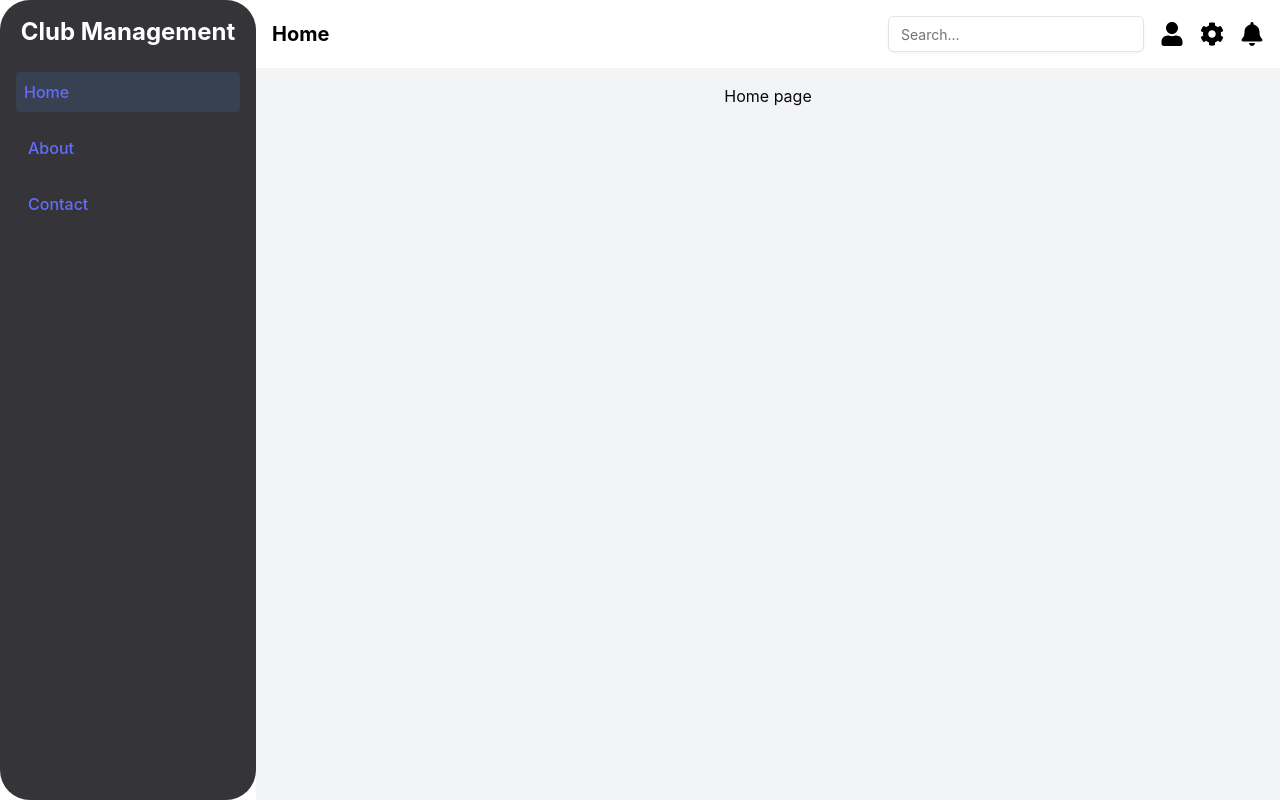
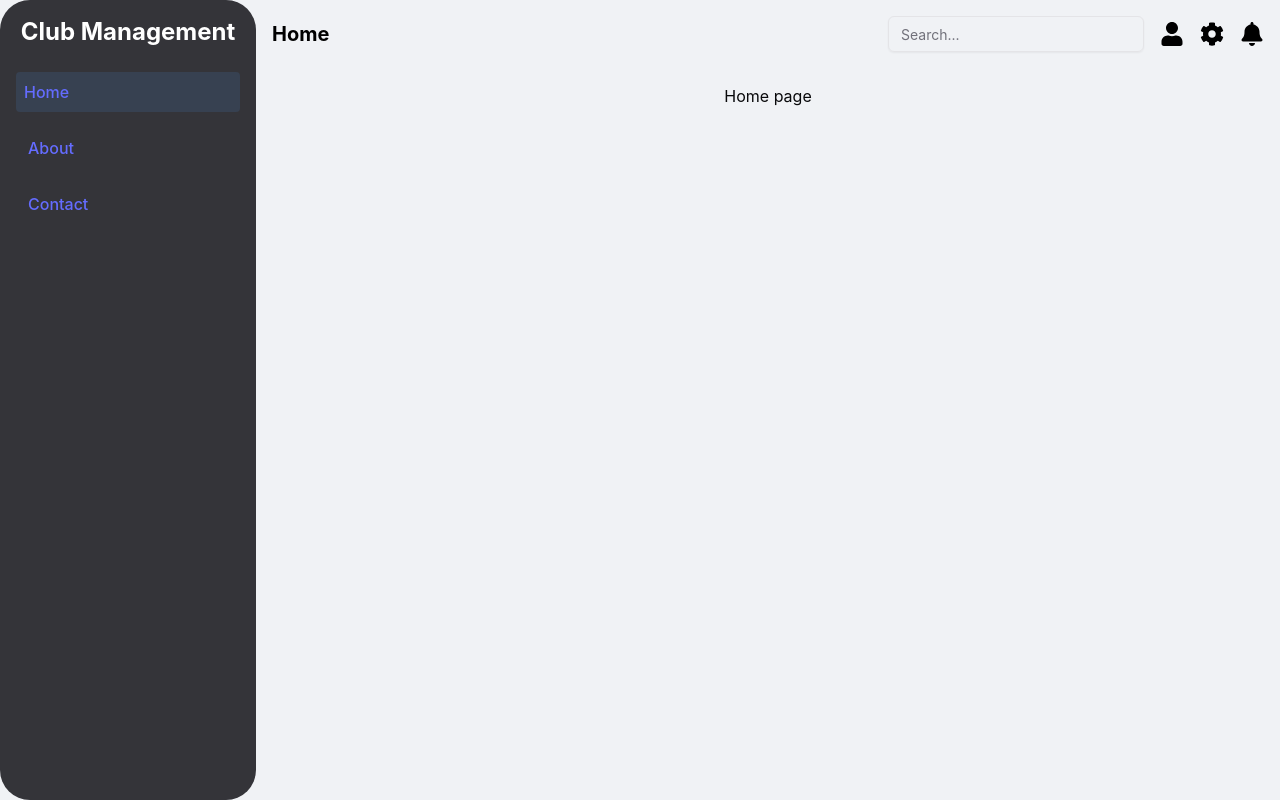
Before and after one commit to swathysukumaran/HRMC, a React (Vite) app in the folder front-end/: page / in a window 1280 px wide. Built offline with nearby package versions, Linux system fonts and the light colour scheme.

Commit message:
Update background color

```diff
--- a/front-end/src/app-components/shared/Layout.tsx
+++ b/front-end/src/app-components/shared/Layout.tsx
@@ -8,11 +8,11 @@ interface LayoutProps {
 
 const Layout = ({ children }: LayoutProps) => {
   return (
-    <div className="flex h-screen w-full">
+    <div className="flex h-screen w-full bg-[#F0F2F5]">
       <Sidebar />
       <div className="flex flex-col flex-grow">
         <TopBar />
-        <main className="flex-grow p-4 bg-gray-100 w-full">{children}</main>
+        <main className="flex-grow p-4 bg-[#F0F2F5]">{children}</main>
       </div>
     </div>
   );
--- a/front-end/src/app-components/shared/TopBar.tsx
+++ b/front-end/src/app-components/shared/TopBar.tsx
@@ -21,7 +21,7 @@ const TopBar = () => {
   };
 
   return (
-    <header className="bg-transparent text-black p-4 w-full flex items-center justify-between">
+    <header className="bg-[#F0F2F5] text-black p-4 w-full flex items-center justify-between">
       <h1 className="text-xl font-bold">{getCurrentNavItem()}</h1>
       <div className="flex items-center space-x-4 ml-auto">
         <Input type="text" placeholder="Search..." className="w-64" />
```
